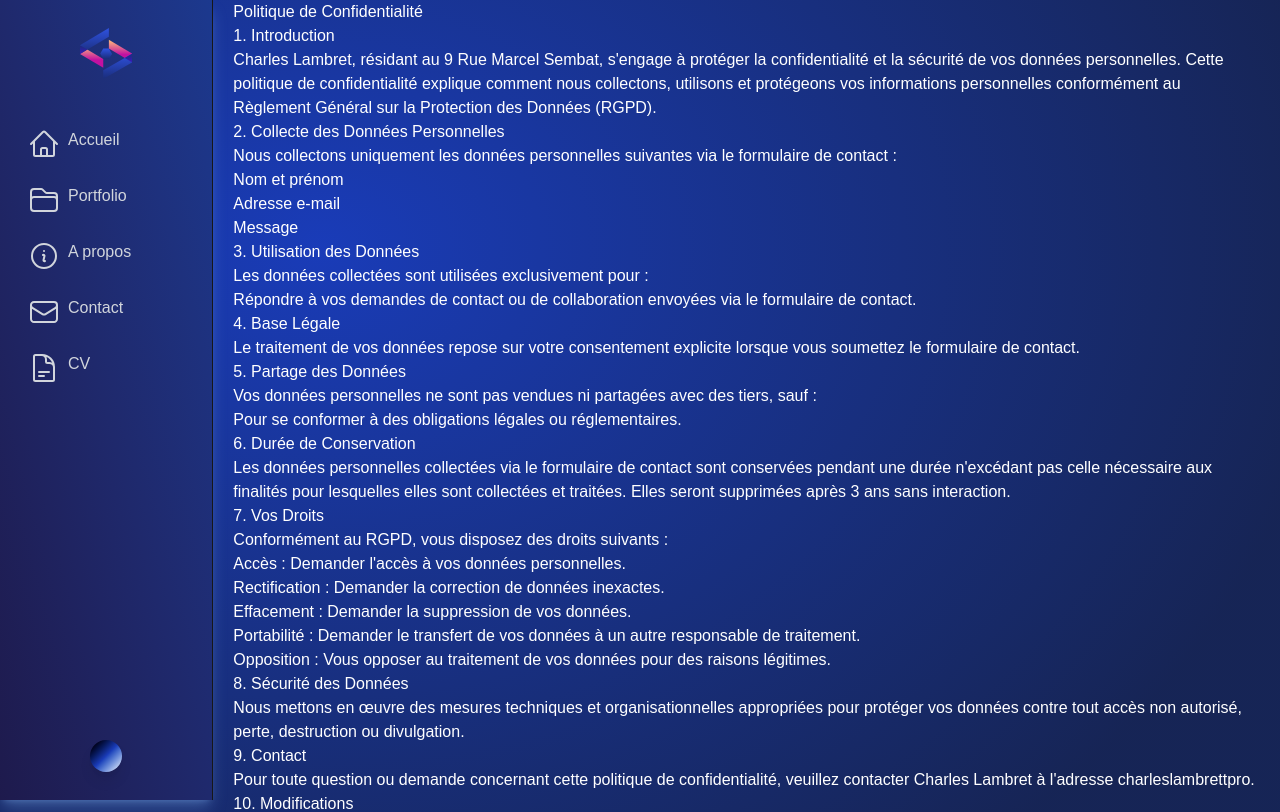
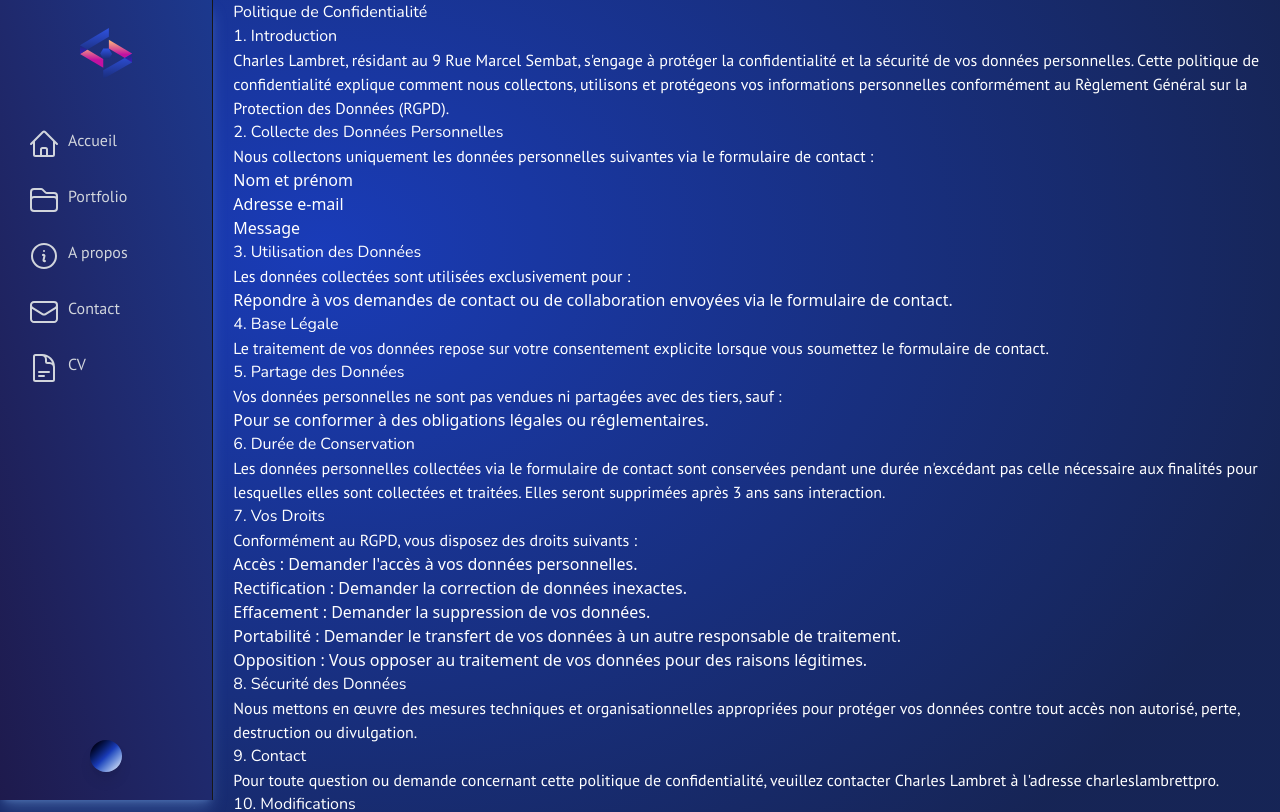
Before and after one commit to CharlesLambret/mon-portfolio, a Next.js app: page /politique_confidentialite in a window 1280 px wide. Shown: the top 812 px of the page. Built offline with nearby package versions, Linux system fonts and the light colour scheme.

Commit message:
add fonts

```diff
--- a/package.json
+++ b/package.json
@@ -10,6 +10,7 @@
   },
   "dependencies": {
     "@heroicons/react": "^2.2.0",
+    "@next/font": "^14.2.15",
     "axios": "^1.8.1",
     "clsx": "^2.1.1",
     "heroicons": "^2.2.0",
@@ -25,9 +26,7 @@
     "@types/node": "^20",
     "@types/react": "^19",
     "@types/react-dom": "^19",
-
     "tailwindcss": "^4",
     "typescript": "^5"
   }
-
 }
--- a/src/pages/_app.tsx
+++ b/src/pages/_app.tsx
@@ -2,12 +2,25 @@ import "@/styles/globals.css";
 import type { AppProps } from "next/app";
 import Sidebar from "@/components/sidebar/sidebar";
 import { ThemeProvider, useTheme } from "../context/theme";
+import {Nunito, PT_Sans} from 'next/font/google';
 
+
+const nunito = Nunito({
+  subsets: ['latin'],
+  weight: ['400', '700'], // Ajoutez les poids nécessaires
+  variable: '--font-nunito',
+});
+
+const ptSans = PT_Sans({
+  subsets: ['latin'],
+  weight: ['400', '700'], // Ajoutez les poids nécessaires
+  variable: '--font-pt-sans',
+});
 function MyApp({ Component, pageProps, router }: AppProps) {
   const { theme } = useTheme();
 
   return (
-    <div className={`flex flex-col md:flex-row ${theme.bg}`}>
+    <div className={`flex flex-col md:flex-row ${theme.bg} ${nunito.variable} ${ptSans.variable} font-sans`}>
       <Sidebar />
       <div className={`flex-1 w-full md:w-5/6 px-5 flex flex-col text-${theme.main_color}`}>
         <div className="md:hidden my-5 py-5"></div>
--- a/src/styles/globals.css
+++ b/src/styles/globals.css
@@ -1,8 +1,11 @@
 @import "tailwindcss";
 
-@theme {
-  --font-sans: var(--font-geist-sans);
-  --font-mono: var(--font-geist-mono);
+h1, h2, h3, h4, h5, h6 {
+  font-family: var(--font-nunito), sans-serif !important;
+}
+
+p, a {
+  font-family: var(--font-pt-sans), sans-serif !important;
 }
 
 :root {
```
Also changed, not shown: 1 other file (tests, documents, lock files or other folders).
